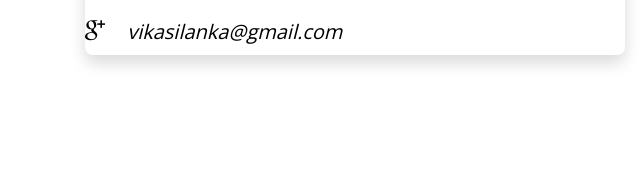
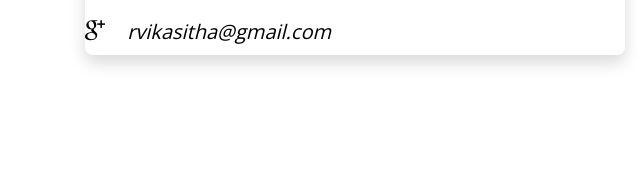
Before and after one commit to SmartGuide-LK/SmartGuide, a website: page team.html in a window 1280 px wide. Shown: the part 1535-1723 px from the top of the page, 0-640 px from the left. Drawn offline with nearby package versions, Linux system fonts and the light colour scheme; some packages are replaced by stand-ins of ours.

Commit message:
Update email

```diff
--- a/team.html
+++ b/team.html
@@ -199,7 +199,7 @@ FACEBOOK: https://www.facebook.com/themefisher
 	<!-- Social Sites -->
 	<ul class="list-inline social-links">
 		<li class="list-inline-item"><a href=""><i class="ti-google" style="margin-right: -20px"></i></a></li>
-		<li class="list-inline-item"><a href="#"><i><h3><b>vikasilanka@gmail.com</b></h3></i></a></li>
+		<li class="list-inline-item"><a href="#"><i><h3><b>rvikasitha@gmail.com</b></h3></i></a></li>
 	</ul>
 </div>
 			</div>
```
